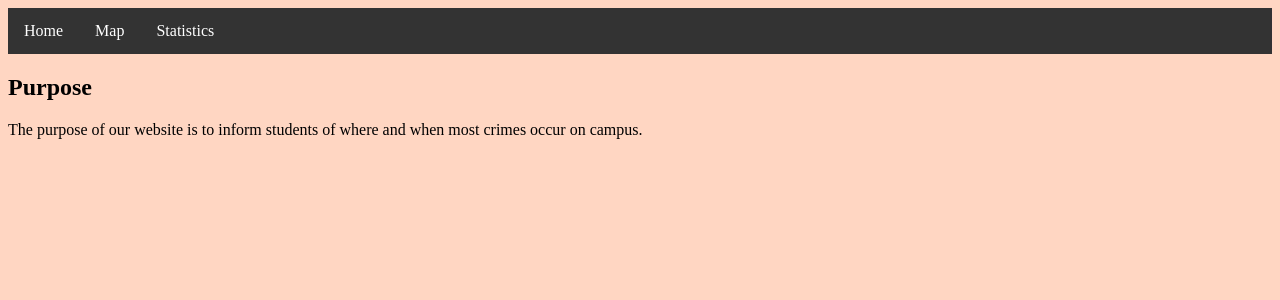
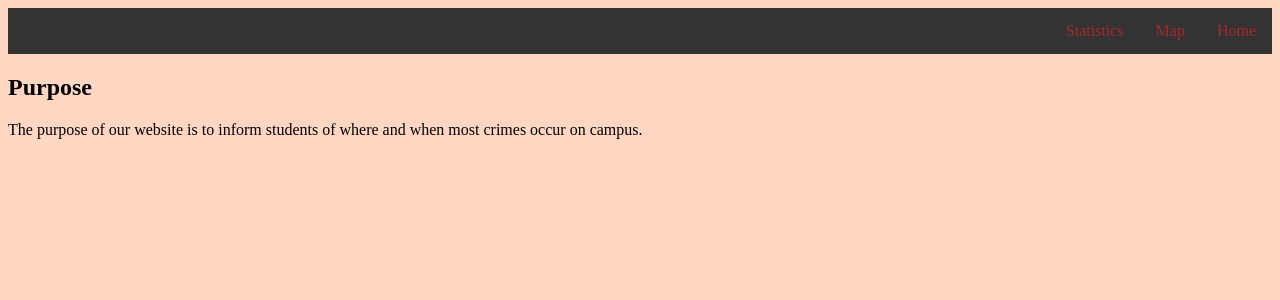
Before and after one commit to lasya1522/Technica2023, a Flask app: page / in a window 1280 px wide. Shown: the top 300 px of the page. Run offline with Flask 3, Linux system fonts and the light colour scheme.

```diff
--- a/flask_app/static/css/style.css
+++ b/flask_app/static/css/style.css
@@ -14,12 +14,13 @@ body {
 }
 
 .navbar a {
-    float: left;
-    display: block;
-    color: white;
+    float: right;
+    display: circle;
+    color: brown;
     text-align: center;
     padding: 14px 16px;
     text-decoration: none;
+    border-radius: 10px;
 }
 
 .navbar a:hover {
```
